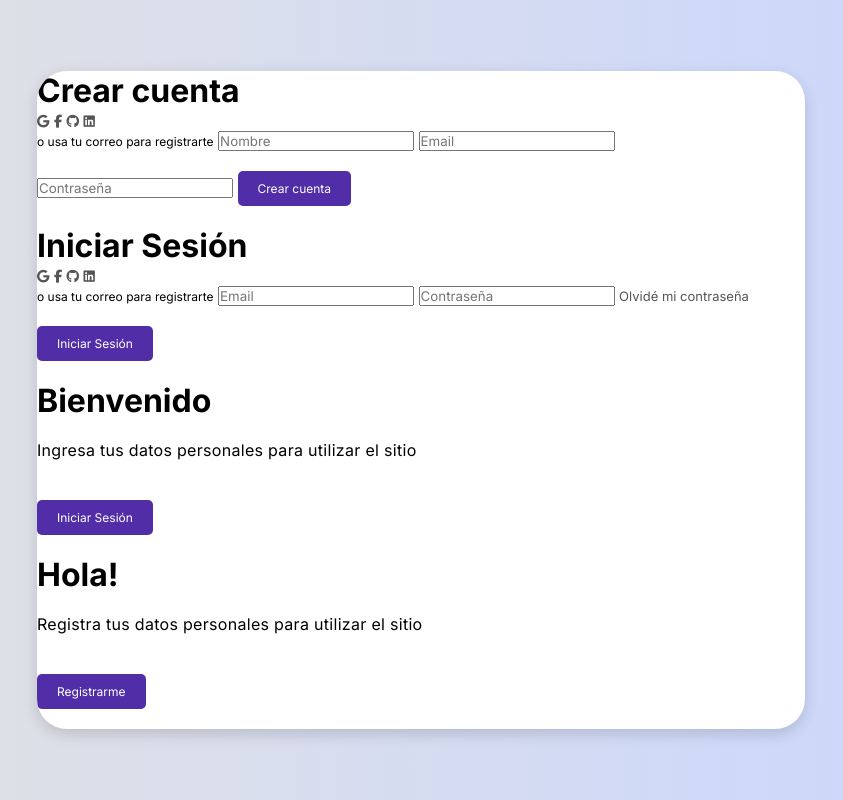
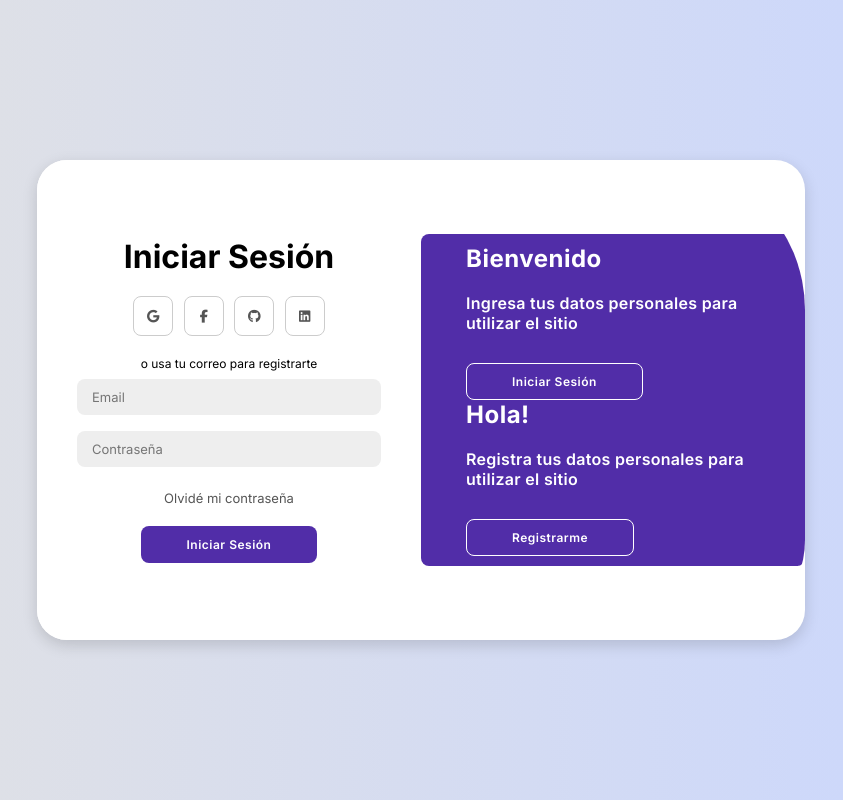
Before and after one commit to Dxnale/login-cool, a plain HTML site: page index.html in a window 1280 px wide. Shown: the whole page, without its empty margins (219-1062 px from the left). Drawn offline with Linux system fonts and the light colour scheme.

Commit message:
final por hoy

```diff
--- a/assets/css/styles.css
+++ b/assets/css/styles.css
@@ -48,12 +48,134 @@ body {
 
 .container button {
     background-color: #512da8;
-    border: none;
-    border-radius: 5px;
+    border: 1px solid transparent;
+    border-radius: 8px;
+    font-weight: 600;
+    letter-spacing: 0.5px;
     color: #fff;
     cursor: pointer;
     font-size: 12px;
-    margin: 20px 0;
-    padding: 10px 20px;
+    margin-top: 10px;
+    padding: 10px 45px;
     transition: background-color 0.3s;
 }
+
+.container button.hidden {
+    background-color: transparent;
+    border-color: #fff;
+}
+
+.container form {
+    background-color: #fff;
+    display: flex;
+    align-items: center;
+    justify-content: center;
+    flex-direction: column;
+    padding: 0px 40px;
+    height: 100%;
+}
+
+.container input {
+    background-color: #eee;
+    border: none;
+    margin: 8px 0;
+    border-radius: 8px;
+    font-size: 13px;
+    padding: 10px 15px;
+    width: 100%;
+    outline: none;
+}
+
+.form-container {
+    position: absolute;
+    top: 0;
+    height: 100%;
+    transition: all 0.6s ease-in-out;
+}
+
+.sign-in {
+    left: 0;
+    width: 50%;
+    z-index: 2;
+}
+
+.container.active .sign-in {
+    transform: translateX(100%);
+}
+
+
+.container.active .sign-up {
+    transform: translateX(100%);
+    opacity: 1;
+    z-index: 5;
+    animation: move 0.6s;
+}
+
+@keyframes move {
+
+    0%,
+    49.99% {
+        opacity: 0;
+        z-index: 1;
+    }
+
+    50%,
+    100% {
+        opacity: 1;
+        z-index: 5;
+    }
+}
+
+.sign-up {
+    left: 0;
+    width: 50%;
+    z-index: 1;
+    opacity: 0;
+}
+
+.social-icons {
+    margin: 20px 0;
+}
+
+.social-icons a {
+    border: 1px solid #ccc;
+    border-radius: 20%;
+    display: inline-flex;
+    justify-content: center;
+    align-items: center;
+    margin: 0 3px;
+    width: 40px;
+    height: 40px;
+}
+
+.container.active .toggle-container {
+    transform: translateX(-100%);
+}
+
+.toggle-container {
+    position: absolute;
+    top: 0;
+    left: 50%;
+    width: 50%;
+    height: 100%;
+    overflow: hidden;
+    transition: all 0.6s ease-in-out;
+    z-index: 1000;
+    border-radius: 0 150px 100px 0;
+}
+
+.toggle {
+    background-color: #512da8;
+    border: none;
+    border-radius: 8px;
+    color: #fff;
+    cursor: pointer;
+    font-size: 12px;
+    font-weight: 600;
+    letter-spacing: 0.5px;
+    padding: 10px 45px;
+    position: absolute;
+    top: 50%;
+    transform: translateY(-50%);
+    transition: background-color 0.3s;
+}
--- a/index.html
+++ b/index.html
@@ -27,7 +27,7 @@
                 <button>Crear cuenta</button>
             </form>
         </div>
-        <div class="form-container sign-ip">
+        <div class="form-container sign-in">
             <form>
                 <h1>Iniciar Sesión</h1>
                 <div class="social-icons">
@@ -58,7 +58,7 @@
             </div>
         </div>
     </div>
-    <script src="assets/js/script.js"></script>
+    <scrint src="assets/js/script.js"></scrint>
 </body>
 
 </html>
```
